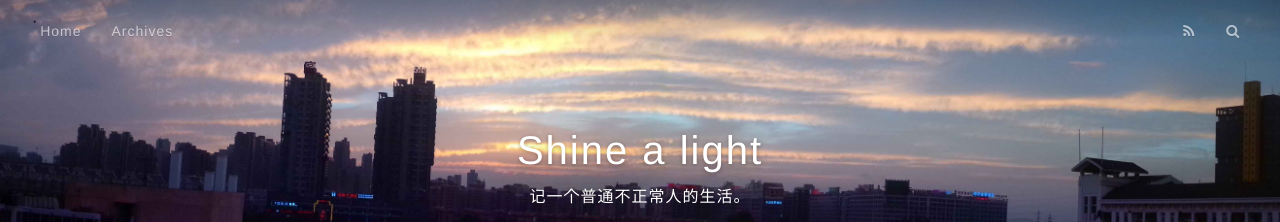
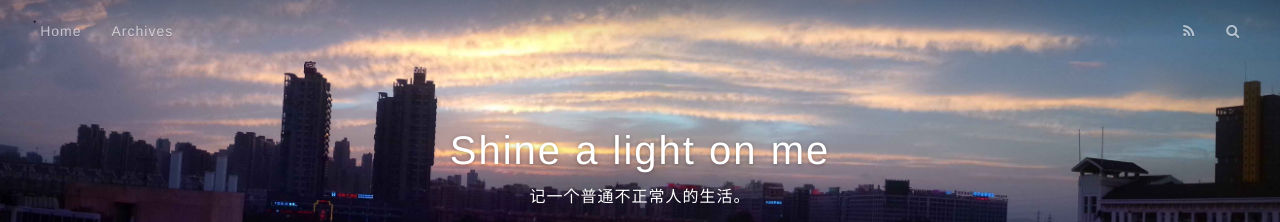
Before and after one commit to mgyrider/mgyrider.github.io, a plain HTML site: page archives/2014/11/index.html in a window 1280 px wide. Shown: the top 222 px of the page. Drawn offline with nearby package versions, Linux system fonts and the light colour scheme; a script that the page names is missing.

Commit message:
Site updated: 2014-11-09 20:22:06

```diff
--- a/archives/2014/11/index.html
+++ b/archives/2014/11/index.html
@@ -3,20 +3,20 @@
 <head>
   <meta charset="utf-8">
 
-  <title>Archives: 2014/11 | Shine a light</title>
+  <title>Archives: 2014/11 | Shine a light on me</title>
   <meta name="viewport" content="width=device-width, initial-scale=1, maximum-scale=1">
   <meta name="description" content="mgyrider's blog">
 <meta property="og:type" content="website">
-<meta property="og:title" content="Shine a light">
+<meta property="og:title" content="Shine a light on me">
 <meta property="og:url" content="http://yoursite.com/archives/2014/11/">
-<meta property="og:site_name" content="Shine a light">
+<meta property="og:site_name" content="Shine a light on me">
 <meta property="og:description" content="mgyrider's blog">
 <meta name="twitter:card" content="summary">
-<meta name="twitter:title" content="Shine a light">
+<meta name="twitter:title" content="Shine a light on me">
 <meta name="twitter:description" content="mgyrider's blog">
 
 
-    <link rel="alternative" href="/atom.xml" title="Shine a light" type="application/atom+xml">
+    <link rel="alternative" href="/atom.xml" title="Shine a light on me" type="application/atom+xml">
 
 
     <link rel="icon" href="/favicon.png">
@@ -34,7 +34,7 @@
   <div id="header-outer" class="outer">
     <div id="header-title" class="inner">
       <h1 id="logo-wrap">
-        <a href="/" id="logo">Shine a light</a>
+        <a href="/" id="logo">Shine a light on me</a>
       </h1>
 
         <h2 id="subtitle-wrap">
```
Also changed, not shown: 2014/11/09/hello-world/index.html (+4 -4 lines), archives/2014/index.html (+6 -6 lines), archives/index.html (+6 -6 lines), index.html (+6 -6 lines).
